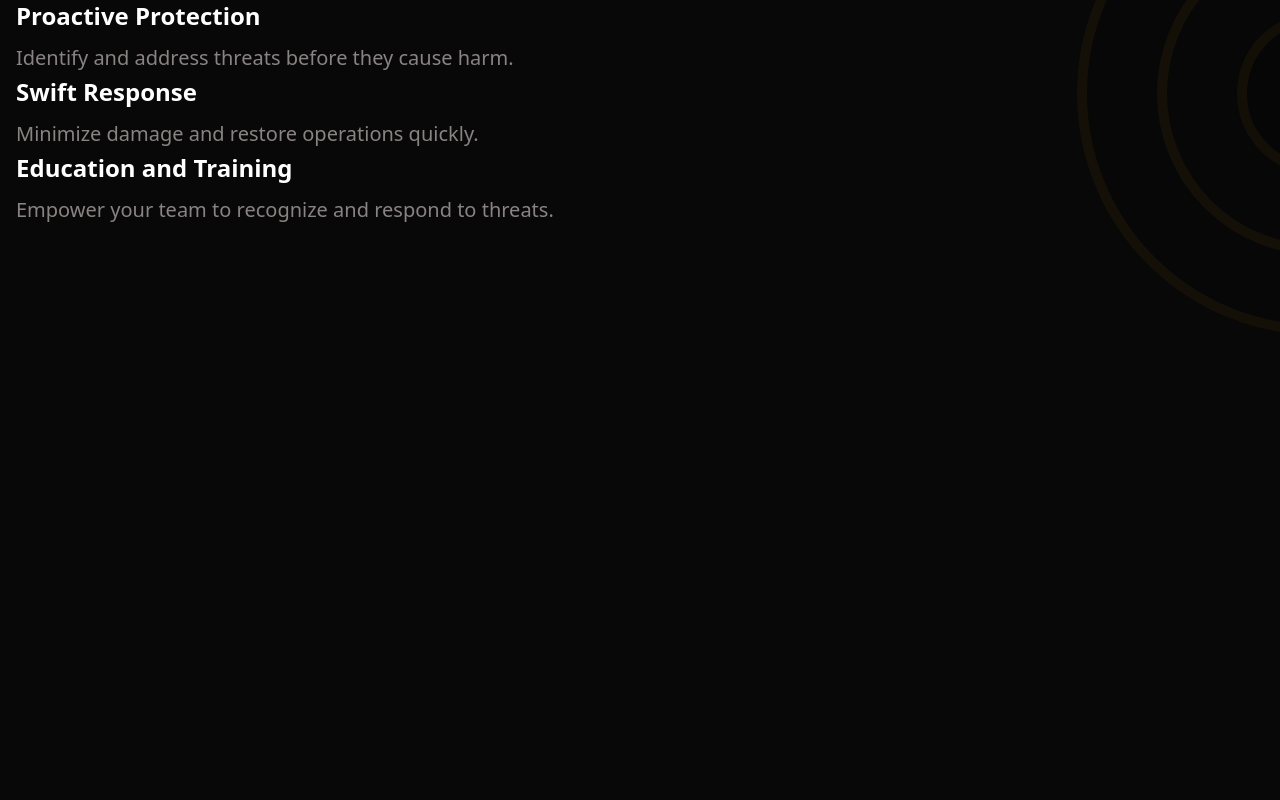
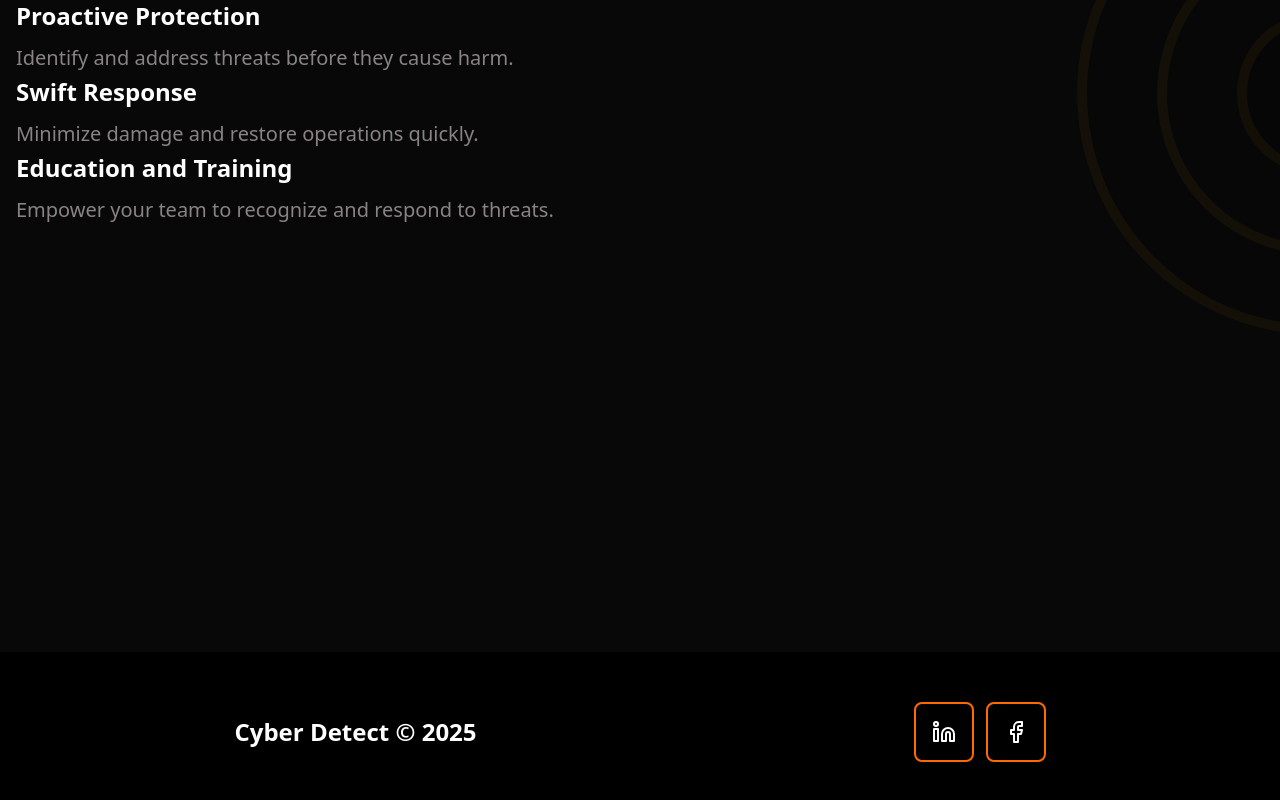
Before and after one commit to guitar6029/cyber-detect, a SvelteKit app: page /about in a window 1280 px wide. Shown: the part 212-1012 px from the top of the page. Before the commit the page ends 800 px from the top, so only its background shows below. Built offline with nearby package versions, Linux system fonts and the light colour scheme.

Commit message:
addeda footer

```diff
--- /dev/null
+++ b/src/lib/components/Footer.svelte
@@ -0,0 +1,15 @@
+<script lang="ts">
+	import { Linkedin, Facebook } from 'lucide-svelte';
+
+    const handleLink = (event: Event) => {
+        event?.preventDefault();
+    }
+</script>
+
+<footer class="flex min-h-[10rem] flex-row items-center justify-around bg-black p-4 text-gray-700">
+	<span class="text-2xl font-bold text-white">Cyber Detect &copy; 2025</span>
+	<div class="flex flex-row items-center gap-3">
+		<a href="#" class="rounded-lg border-2 border-orange-500 p-4" onclick={(e: Event) => handleLink(e)}><Linkedin class="text-white" /></a>
+		<a href="#" class="rounded-lg border-2 border-orange-500 p-4" onclick={(e: Event) => handleLink(e)}><Facebook class="text-white" /></a>
+	</div>
+</footer>
--- a/src/lib/components/Terminal.svelte
+++ b/src/lib/components/Terminal.svelte
@@ -10,7 +10,7 @@
 
 
 <div
-	class="terminal absolute -right-10 z-[-1] h-[25rem] w-[50rem] -skew-x-2 rounded-md border-2 border-neutral-200 bg-black text-white opacity-50 shadow-lg shadow-orange-500"
+	class="terminal absolute -right-60 z-[-1] h-[25rem] w-[50rem] -skew-x-2 rounded-md border-2 border-neutral-200 bg-black text-white opacity-50 shadow-lg shadow-orange-500"
 >
 	<div class="h-[.9rem] w-[100%] bg-neutral-900"></div>
 	<div class="h-[90%] rounded-lg p-4">
@@ -27,7 +27,7 @@
 
 <style lang="postcss">
 	@import 'src/global.css';
-	@media screen and (max-width: 760px) {
+	@media screen and (max-width: 960px) {
 		.terminal {
 			display: none;
 		}
--- a/src/routes/+layout.svelte
+++ b/src/routes/+layout.svelte
@@ -1,8 +1,13 @@
 <script lang="ts">
 	import '../app.css';
 	import Header from '$lib/components/Header.svelte';
+	import Footer from '$lib/components/Footer.svelte';
 	let { children } = $props();
 </script>
 
-<Header />
-{@render children()}
+<div class="flex flex-col">
+
+	<Header />
+	{@render children()}
+	<Footer />
+</div>
--- a/src/routes/+page.svelte
+++ b/src/routes/+page.svelte
@@ -108,7 +108,7 @@
 			class="absolute top-0 -right-70 z-[-3] h-[30.2rem] w-[30.2rem] rounded-full border-10 border-yellow-500 bg-black opacity-[5%]"
 		></div>
 
-		<h1 class="text-4xl font-bold text-white">Conect with us</h1>
+		<h1 class="text-4xl font-bold text-white">Connect with us</h1>
 		<Form onSubmit={handleSubmit} />
 	</section>
 </div>
--- a/src/routes/about/+page.svelte
+++ b/src/routes/about/+page.svelte
@@ -15,7 +15,7 @@
 	];
 </script>
 
-<div class="slide-in relative flex flex-col gap-5 p-4">
+<div class="min-h-screen slide-in relative flex flex-col gap-5 p-4">
 
   <div
 			class="absolute top-40 -right-30 z-[-1] h-[10.2rem] w-[10.2rem] rounded-full border-10 border-yellow-500 bg-black opacity-[5%]"
--- a/src/routes/services/+page.svelte
+++ b/src/routes/services/+page.svelte
@@ -49,7 +49,7 @@
 	let selectedService = $state(services[0]);
 </script>
 
-<div class="relative flex flex-col gap-2 p-4 slide-in">
+<div class="relative min-h-screen flex flex-col gap-2 p-4 slide-in">
 
 	<div
 			class="absolute top-40 -right-30 z-[-1] h-[10.2rem] w-[10.2rem] rounded-full border-10 border-yellow-500 bg-black opacity-[5%]"
```
